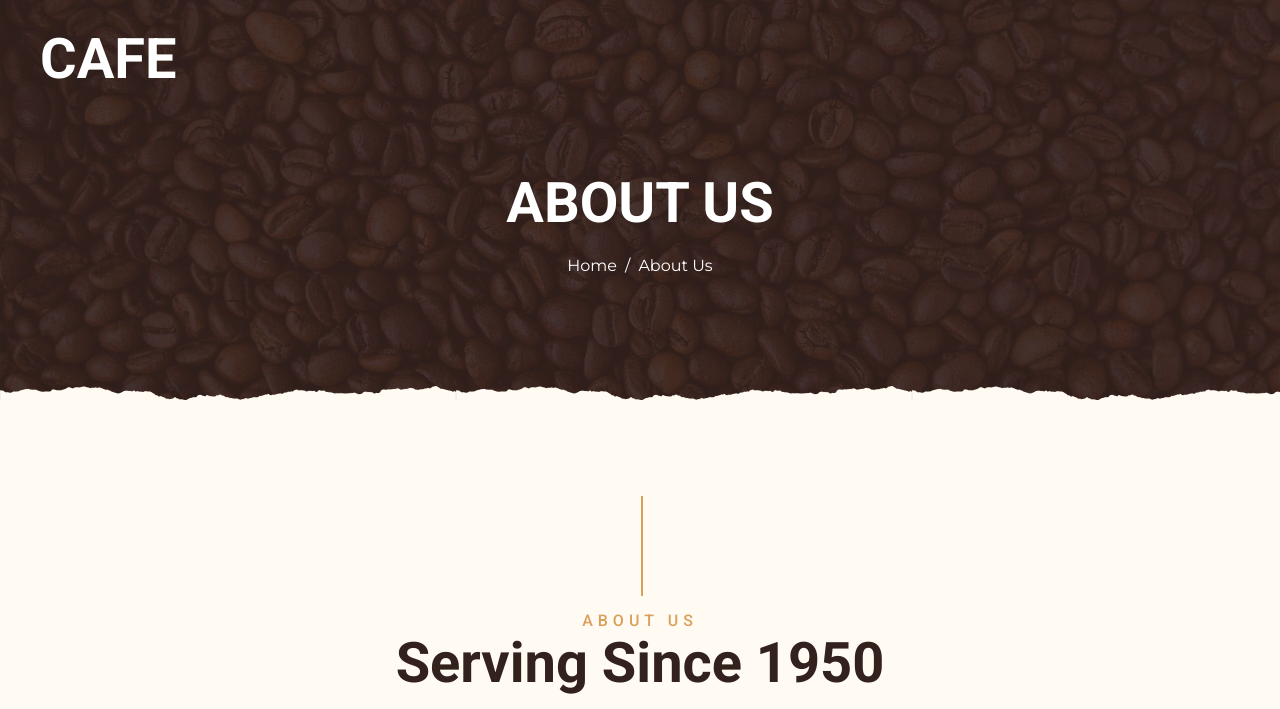
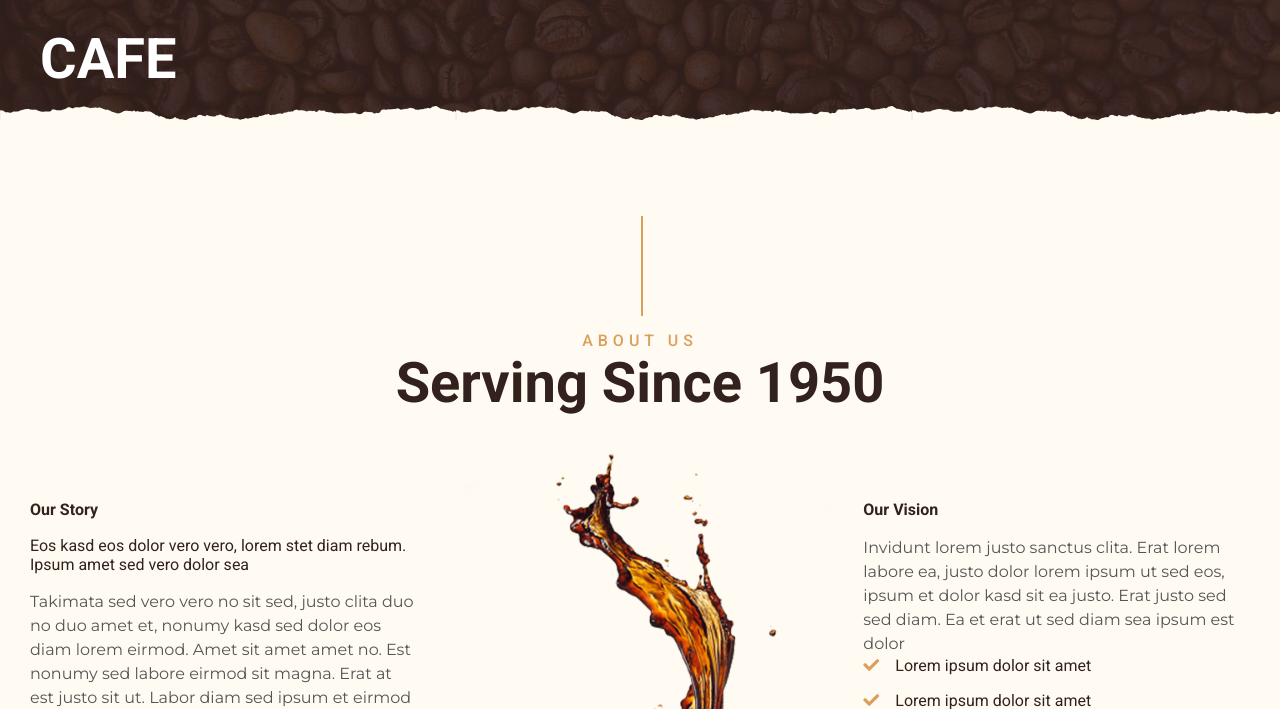
Before and after one commit to melikaezatvar/Online-Cafe, a Django app: template templates/about.html in a window 1280 px wide. Shown: the top 709 px of the page. Run offline with Django 5.2, Linux system fonts and the light colour scheme; the template is opened without the code that fills it, so the values that code supplies are empty; some libraries are stand-ins or nearby versions.

Commit message:
home header html and css

```diff
--- a/templates/layout/header.html
+++ b/templates/layout/header.html
@@ -9,26 +9,32 @@
             </button>
             <div class="collapse navbar-collapse justify-content-between" id="navbarCollapse">
                 <div class="navbar-nav ml-auto p-4">
-                    <a href="../home.html" class="nav-item nav-link">Home</a>
-                    <a href="../about.html" class="nav-item nav-link active">About</a>
+                    <a href="/api/home/" class="nav-item nav-link">Home</a>
+                    <a href="../about.html" class="nav-item nav-link">About</a>
                     <a href="../service.html" class="nav-item nav-link">Service</a>
-                    <a href="../menu.html" class="nav-item nav-link">Menu</a>
+                    <a href="/api/menu/" class="nav-item nav-link">Menu</a>
                     <div class="nav-item dropdown">
                         <a href="#" class="nav-link dropdown-toggle" data-toggle="dropdown">Category</a>
                         <div id="nav-category" class="dropdown-menu text-capitalize"></div>
                     </div>
+                    {% if request.user.is_authenticated %}
+                        <a href="/api/register/" class="nav-item nav-link">Profile</a>
+                        <a href="/api/register/" class="nav-item nav-link">Logout</a>
+                    {% else %}
+                        <a href="/api/register/" class="nav-item nav-link">Sign-Up</a>
+                    {% endif %}
                 </div>
             </div>
         </nav>
     </div>
     <div class="container-fluid page-header mb-5 position-relative overlay-bottom">
-        <div class="d-flex flex-column align-items-center justify-content-center pt-0 pt-lg-5" style="min-height: 400px">
-            <h1 class="display-4 mb-3 mt-0 mt-lg-5 text-white text-uppercase">About Us</h1>
-            <div class="d-inline-flex mb-lg-5">
-                <p class="m-0 text-white"><a class="text-white" href="">Home</a></p>
-                <p class="m-0 text-white px-2">/</p>
-                <p class="m-0 text-white">About Us</p>
-            </div>
+        <div class="d-flex flex-column align-items-center justify-content-center pt-0 pt-lg-5" style="min-height: 120px">
+{#            <h1 class="display-4 mb-3 mt-0 mt-lg-5 text-white text-uppercase">About Us</h1>#}
+{#            <div class="d-inline-flex mb-lg-5">#}
+{#                <p class="m-0 text-white"><a class="text-white" href="">Home</a></p>#}
+{#                <p class="m-0 text-white px-2">/</p>#}
+{#                <p class="m-0 text-white">About Us</p>#}
+{#            </div>#}
         </div>
     </div>
 </header>
```
Also changed, not shown: templates/home.html (+4 -4 lines), storage/static/css/home.css (added).
